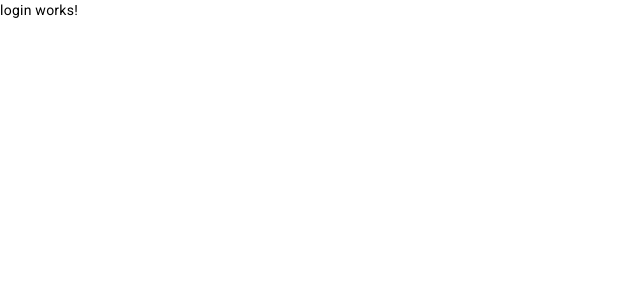
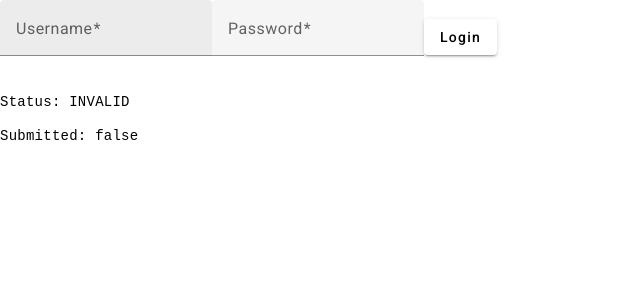
Before and after one commit to igcodinap/chek-balance-app, an Angular app: page / in a window 1280 px wide. Shown: the top 300 px of the page, without its empty margins (0-640 px from the left). Built offline with nearby package versions, Linux system fonts and the light colour scheme.

Commit message:
setting up a working skeleton

```diff
--- a/src/app/login/login.component.html
+++ b/src/app/login/login.component.html
@@ -1 +1,30 @@
-<p>login works!</p>
+<form #loginForm="ngForm" (ngSubmit)="login(username.value, password.value)">
+  <mat-form-field>
+    <mat-label>Username</mat-label>
+    <input
+      matInput
+      #username
+      required
+      [(ngModel)]="username.value"
+      name="username"
+    />
+  </mat-form-field>
+
+  <mat-form-field>
+    <mat-label>Password</mat-label>
+    <input
+      matInput
+      #password
+      type="password"
+      required
+      [(ngModel)]="password.value"
+      name="password"
+    />
+  </mat-form-field>
+
+  <button mat-raised-button type="submit">Login</button>
+</form>
+
+<!-- Debugging flags -->
+<pre>Status: {{ loginForm.status }}</pre>
+<pre>Submitted: {{ loginForm.submitted }}</pre>
--- a/src/app/login/login.component.ts
+++ b/src/app/login/login.component.ts
@@ -1,4 +1,5 @@
 import { Component } from '@angular/core';
+import { AuthService } from '../auth.service';
 
 @Component({
   selector: 'app-login',
@@ -6,5 +7,19 @@ import { Component } from '@angular/core';
   styleUrls: ['./login.component.css']
 })
 export class LoginComponent {
+  constructor(private authService: AuthService) {}
 
+  login(username: string, password: string) {
+    this.authService.login(username, password).subscribe({
+      // gotta work in this any, not the best practice
+      next: (payload: any) => {
+        console.log('Login successful', payload.user);
+        localStorage.setItem('access_token', payload.user.jwt_token);
+        this.authService.navigateToBalance();
+      },
+      error: (error: any) => {
+        console.error('Login failed', error);
+      }
+    });
+  }
 }
```
Also changed, not shown: src/app/app.module.ts (+11 -2 lines).
